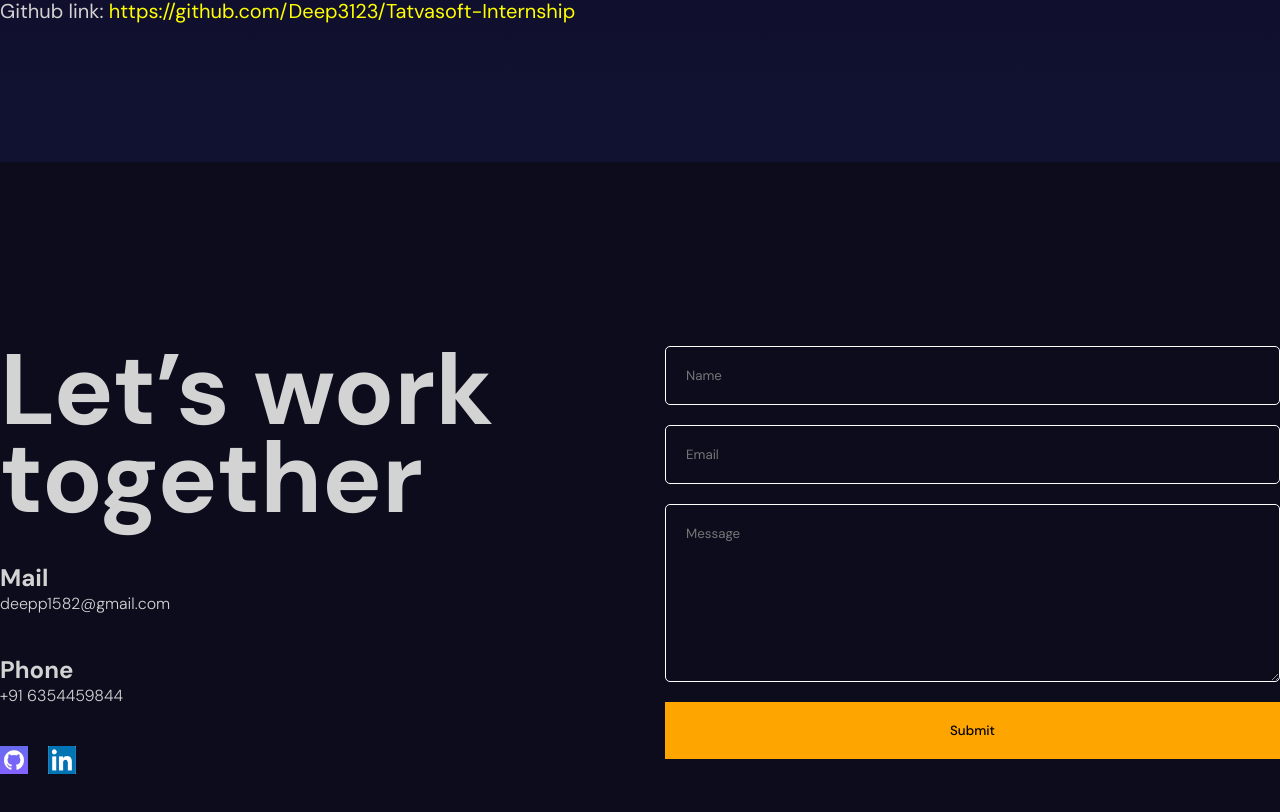
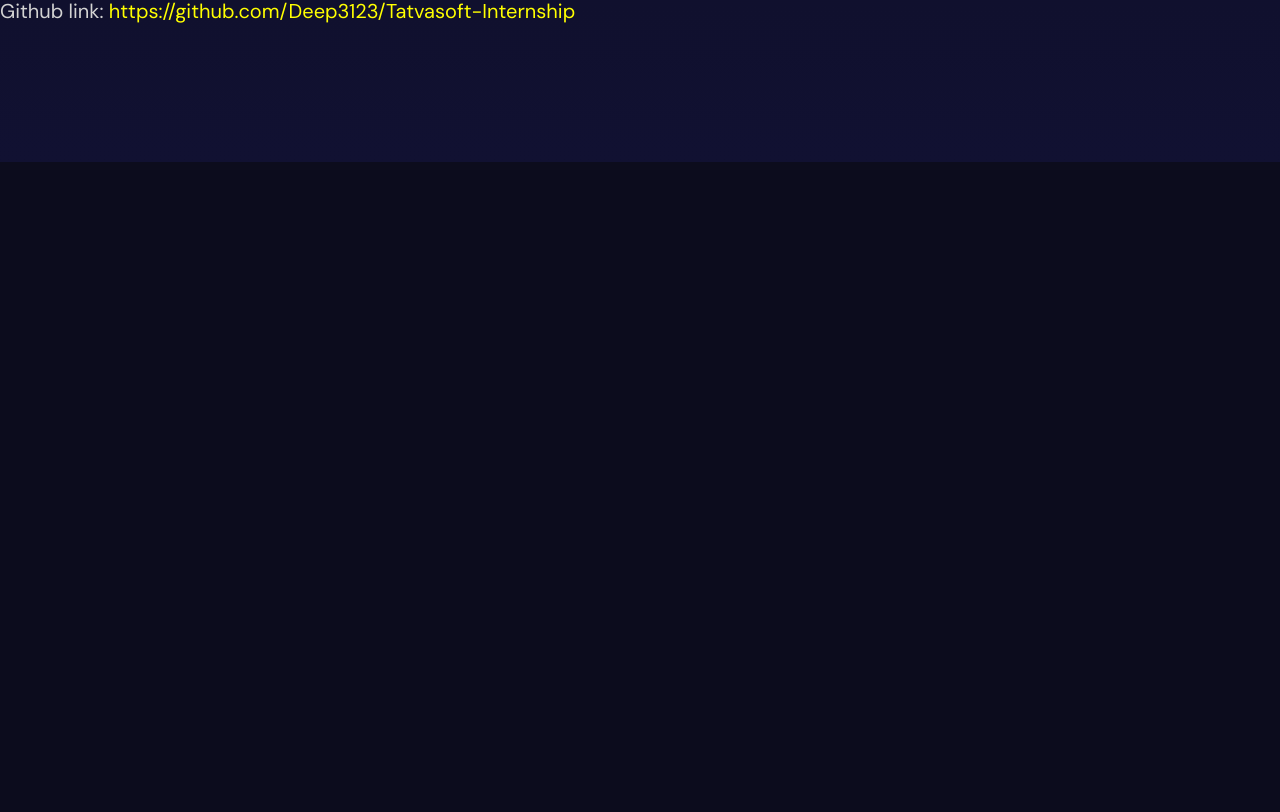
Before and after one commit to Deep3123/portfolio, a React (Vite) app: page / in a window 1280 px wide. Shown: the part 6391-7203 px from the top of the page. Built offline with nearby package versions, Linux system fonts and the light colour scheme.

Commit message:
contact page changed

```diff
--- a/src/components/contact/Contact.jsx
+++ b/src/components/contact/Contact.jsx
@@ -1,9 +1,9 @@
 import { useRef, useState } from "react";
-import "./contact.scss";
 import { motion, useInView } from "framer-motion";
 import emailjs from "@emailjs/browser";
 import { ToastContainer, toast } from 'react-toastify';
 import 'react-toastify/dist/ReactToastify.css';
+import "./contact.scss";
 
 const variants = {
   initial: {
@@ -25,8 +25,7 @@ const Contact = () => {
   const formRef = useRef();
   const [error, setError] = useState(false);
   const [success, setSuccess] = useState(false);
-
-  const isInView = useInView(ref, { margin: "-100px" });
+  const { ref: inViewRef, inView } = useInView({ triggerOnce: true });
 
   const sendEmail = (e) => {
     e.preventDefault();
@@ -40,7 +39,7 @@ const Contact = () => {
       )
       .then(
         (result) => {
-          setSuccess(true)
+          setSuccess(true);
           toast.success("Email sent successfully!");
         },
         (error) => {
@@ -57,7 +56,7 @@ const Contact = () => {
       className="contact"
       variants={variants}
       initial="initial"
-      whileInView="animate"
+      animate={inView ? "animate" : ""}
     >
       <motion.div className="textContainer" variants={variants}>
         <motion.h1 variants={variants}>Let’s work together</motion.h1>
@@ -70,27 +69,40 @@ const Contact = () => {
           <span>+91 6354459844</span>
         </motion.div>
         <div className="social">
-            <a href="https://github.com/Deep3123" target="_blank">
-              <img src="/github.png" alt="" />
+          <a href="https://github.com/Deep3123" target="_blank" rel="noopener noreferrer">
+            <img src="/github.png" alt="GitHub" />
           </a>
-            <a href="https://www.linkedin.com/in/deep-patel-5b8798298/" target="_blank">
-              <img src="/linkdin.png" alt="" />
+          <a href="https://www.linkedin.com/in/deep-patel-5b8798298/" target="_blank" rel="noopener noreferrer">
+            <img src="/linkdin.png" alt="LinkedIn" />
           </a>
         </div>
       </motion.div>
-      <div className="formContainer">
+      <div className="formContainer" ref={inViewRef}>
+        <motion.form
+          ref={formRef}
+          onSubmit={sendEmail}
+          initial={{ opacity: 0 }}
+          animate={{ opacity: 1 }}
+          transition={{ delay: 0.5, duration: 1 }}
+        >
+          <input type="text" required placeholder="Name" name="name" />
+          <input type="email" required placeholder="Email" name="email" />
+          <textarea rows={8} placeholder="Message" name="message" />
+          <button type="submit">Submit</button>
+          <ToastContainer />
+        </motion.form>
         <motion.div
           className="phoneSvg"
           initial={{ opacity: 1 }}
-          whileInView={{ opacity: 0 }}
+          animate={{ opacity: 0 }}
           transition={{ delay: 3, duration: 1 }}
         >
-          <svg width="450px" height="450px" viewBox="0 0 32.666 32.666">
+          <svg width="100%" height="auto" viewBox="0 0 32.666 32.666">
             <motion.path
               strokeWidth={0.2}
               fill="none"
               initial={{ pathLength: 0 }}
-              animate={isInView && { pathLength: 1 }}
+              animate={inView ? { pathLength: 1 } : {}}
               transition={{ duration: 3 }}
               d="M28.189,16.504h-1.666c0-5.437-4.422-9.858-9.856-9.858l-0.001-1.664C23.021,4.979,28.189,10.149,28.189,16.504z
               M16.666,7.856L16.665,9.52c3.853,0,6.983,3.133,6.981,6.983l1.666-0.001C25.312,11.735,21.436,7.856,16.666,7.856z M16.333,0
@@ -108,22 +120,8 @@ const Contact = () => {
             />
           </svg>
         </motion.div>
-        <motion.form
-          ref={formRef}
-          onSubmit={sendEmail}
-          initial={{ opacity: 0 }}
-          whileInView={{ opacity: 1 }}
-          transition={{ delay: 4, duration: 1 }}
-        >
-          <input type="text" required placeholder="Name" name="name" />
-          <input type="email" required placeholder="Email" name="email" />
-          <textarea rows={8} placeholder="Message" name="message" />
-          <button>Submit</button>
-          <ToastContainer />
-        </motion.form>
       </div>
     </motion.div>
-
   );
 };
 
--- a/src/components/contact/contact.scss
+++ b/src/components/contact/contact.scss
@@ -10,7 +10,7 @@
 
   @include mobile {
     width: 100%;
-    padding: 10px;
+    padding: 20px;
     flex-direction: column;
   }
 
@@ -46,46 +46,48 @@
     position: relative;
 
     @include mobile {
-      padding: 50px;
+      padding: 20px;
       width: 100%;
     }
 
-
     .phoneSvg {
       stroke: orange;
-      position: absolute;
       margin: auto;
-      z-index: -1;
+      width: 100%;
+      max-width: 300px;
     }
 
     form {
       display: flex;
       flex-direction: column;
-      gap: 20px;
+      gap: 15px;
 
       input,
       textarea {
-        padding: 20px;
+        padding: 15px;
         background-color: transparent;
         border: 1px solid white;
         color: white;
         border-radius: 5px;
+        font-size: 16px;
 
         @include mobile {
           padding: 10px;
+          font-size: 14px;
         }
       }
 
       button {
-        padding: 20px;
+        padding: 15px;
         border: none;
         background-color: orange;
         cursor: pointer;
         font-weight: 500;
+        font-size: 16px;
 
         @include mobile {
           padding: 10px;
-        }
+          font-size: 14px;
         }
       }
     }
@@ -94,9 +96,11 @@
   .social {
     display: flex;
     gap: 20px;
-}
+    margin-top: 20px;
 
     img {
       width: 28px;
       height: 28px;
     }
+  }
+}
```
Lines whose indentation alone changed are shown as unchanged.
